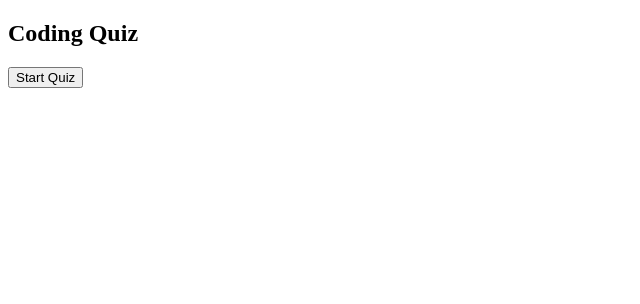
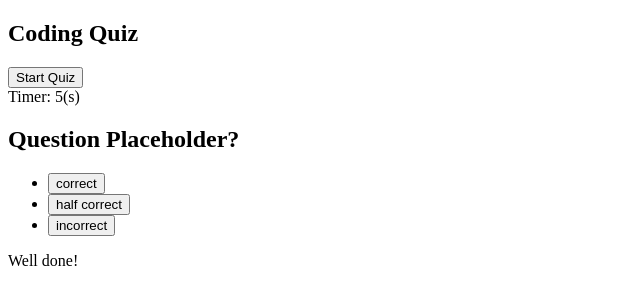
Before and after one commit to seanbutcher1994/Coding.Quiz, a plain HTML site: page index.html in a window 1280 px wide. Shown: the whole page, without its empty margins (0-640 px from the left). Drawn offline with Linux system fonts and the light colour scheme.

Commit message:
add content for Questions page HTML

```diff
--- a/index.html
+++ b/index.html
@@ -24,10 +24,27 @@
 
 
 <!-- Question page with: -->
+<section id="section-quiz">
     <!-- timer -->
-    <!-- question title -->
-    <!-- question choices -->
-    <!-- feedback -->
+    <div>Timer: <span id="span-timer">5</span>(s)</div>
+
+    <article>
+        <!-- question title -->
+     <h2 id="question-title">Question Placeholder?</h2>
+        <!-- question choices -->
+     <ul>
+        <li class="question-choices"><button class="button-choice">correct</button></li>
+        <li class="question-choices"><button class="button-choice">half correct</button></li>
+        <li class="question-choices"><button class="button-choice">incorrect</button></li>
+     </ul>
+        <!-- feedback -->
+     <div class="question-feedback">
+        Well done!
+     </div>
+    </article>
+
+
+</section>
 
 
 
```
